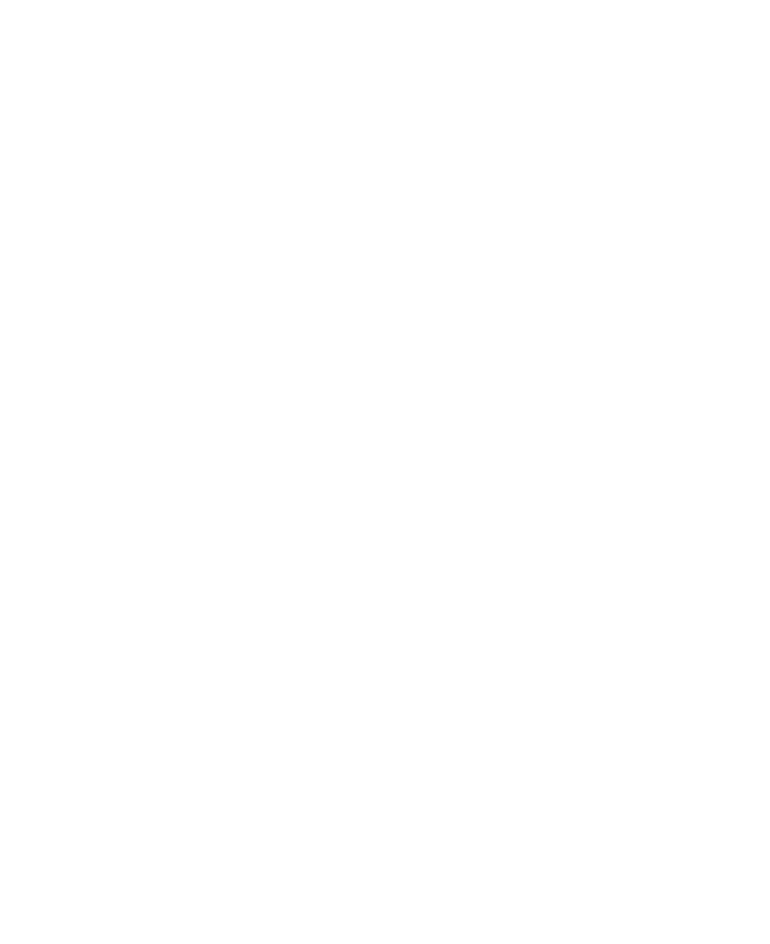
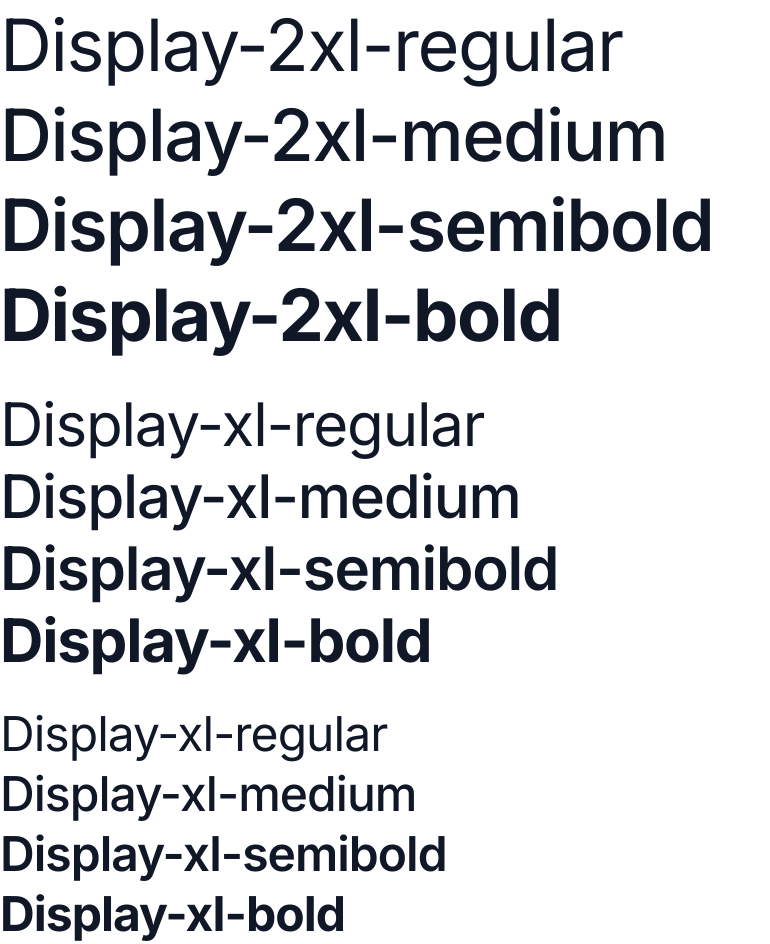
Before and after one commit to emilsultanov/112-med, a Next.js app: page / in a window 1280 px wide. Shown: the whole page, without its empty margins (0-770 px from the left). Before the commit the page ends 800 px from the top, so only its background shows below. Built offline with nearby package versions, Linux system fonts and the light colour scheme.

Commit message:
Create Display and Text components

```diff
--- a/package.json
+++ b/package.json
@@ -13,12 +13,15 @@
     "@types/react": "18.2.20",
     "@types/react-dom": "18.2.7",
     "autoprefixer": "10.4.14",
+    "class-variance-authority": "^0.7.0",
+    "clsx": "^2.0.0",
     "eslint": "8.46.0",
     "eslint-config-next": "13.4.13",
     "next": "13.4.13",
     "postcss": "8.4.27",
     "react": "18.2.0",
     "react-dom": "18.2.0",
+    "tailwind-merge": "^1.14.0",
     "tailwindcss": "3.3.3",
     "typescript": "5.1.6"
   }
--- a/src/app/globals.css
+++ b/src/app/globals.css
@@ -1,3 +1,7 @@
 @tailwind base;
 @tailwind components;
 @tailwind utilities;
+
+html, body{
+    @apply w-full h-full
+}
--- a/src/app/page.tsx
+++ b/src/app/page.tsx
@@ -1,10 +1,27 @@
-import Image from 'next/image'
-import {Button} from "@/components/Button";
+
+import {Display} from "@/components/Display";
 
 export default function Home() {
   return (
-    <div>
-      <Button></Button>
+    <div className={'h-full'}>
+      <div className={'mb-7'}>
+        <Display tag={'h1'} size={'2xl'} variant={'regular'}>Display-2xl-regular</Display>
+        <Display tag={'h1'} size={'2xl'} variant={'medium'}>Display-2xl-medium</Display>
+        <Display tag={'h1'} size={'2xl'} variant={'semibold'}>Display-2xl-semibold</Display>
+        <Display tag={'h1'} size={'2xl'} variant={'bold'}>Display-2xl-bold</Display>
+      </div>
+      <div className={'mb-7'}>
+        <Display tag={'h1'} size={'xl'} variant={'regular'}>Display-xl-regular</Display>
+        <Display tag={'h1'} size={'xl'} variant={'medium'}>Display-xl-medium</Display>
+        <Display tag={'h1'} size={'xl'} variant={'semibold'}>Display-xl-semibold</Display>
+        <Display tag={'h1'} size={'xl'} variant={'bold'}>Display-xl-bold</Display>
+      </div>
+      <div className={'mb-7'}>
+        <Display tag={'h1'} size={'lg'} variant={'regular'}>Display-xl-regular</Display>
+        <Display tag={'h1'} size={'lg'} variant={'medium'}>Display-xl-medium</Display>
+        <Display tag={'h1'} size={'lg'} variant={'semibold'}>Display-xl-semibold</Display>
+        <Display tag={'h1'} size={'lg'} variant={'bold'}>Display-xl-bold</Display>
+      </div>
     </div>
   )
 }
--- a/src/components/Button/Button.tsx
+++ b/src/components/Button/Button.tsx
@@ -1,8 +1,11 @@
+import {PropsWithChildren} from "react";
 
+interface ButtonProps extends PropsWithChildren{
 
+}
 
-export function Button(){
+export function Button({children}:ButtonProps){
 	return(
-		<button></button>
+		<button className={'text-primary-600'}>{children}</button>
 	)
 }
--- /dev/null
+++ b/src/components/Display/Display.tsx
@@ -0,0 +1,50 @@
+import {HTMLAttributes, PropsWithChildren} from "react";
+import {cva} from "class-variance-authority";
+import {cn} from "@/lib/utils";
+
+
+export type DisplayTags = "h1" | "h2" | "h3" | "h4" | "h5" | "h6";
+
+export type DisplaySizes = 'xs' | 'sm' | 'md' | 'lg' | 'xl' | '2xl';
+
+export type DisplayVariants = 'regular' | 'medium' | 'semibold' | 'bold';
+
+type DisplayProps = PropsWithChildren<HTMLAttributes<HTMLHeadingElement>> & {
+	tag?: DisplayTags;
+	size: DisplaySizes;
+	variant: DisplayVariants
+}
+
+const displayStyles = cva(
+	'not-italic text-gray-900',
+	{
+		variants:{
+			size:{
+				xs: 'text-2xl leading-8',
+				sm: 'text-3xl leading-9',
+				md: 'text-4xl leading-44 -tracking-[0.72px]',
+				lg: 'text-5xl leading-60 -tracking-[0.96px]',
+				xl: 'text-6xl leading-72 -tracking-[1.2px]',
+				'2xl': 'text-7xl leading-90 -tracking-[1.44px]'
+			},
+			variant: {
+				regular: 'font-normal',
+				medium: 'font-medium',
+				semibold: 'font-semibold',
+				bold: 'font-bold'
+			}
+		},
+		defaultVariants: {
+			size: 'md',
+			variant: 'regular'
+		}
+	}
+);
+
+export function Display(props: DisplayProps) {
+	const {tag, size, variant, children, className} = props;
+	const Tag = tag ?? 'h6';
+	return(
+		<Tag className={cn(displayStyles({size, variant, className}))}>{children}</Tag>
+	)
+}
--- /dev/null
+++ b/src/components/Display/index.ts
@@ -0,0 +1 @@
+export {Display} from './Display'
--- /dev/null
+++ b/src/components/Text/Text.tsx
@@ -0,0 +1,47 @@
+import {HTMLAttributes, PropsWithChildren} from "react";
+import {cva} from "class-variance-authority";
+
+
+export type TextSizes = 'xs' | 'sm' | 'md' | 'lg' | 'xl';
+
+export type TextVariants = 'regular' | 'medium' | 'semibold' | 'bold';
+
+type TextProps = PropsWithChildren<HTMLAttributes<HTMLParagraphElement>> & {
+	size: TextSizes;
+	variant: TextVariants;
+}
+
+
+const textStyles = cva(
+	'',
+	{
+		variants:{
+			size:{
+				xs: '',
+				sm: '',
+				md: '',
+				lg: '',
+				xl: '',
+				'2xl': ''
+			},
+			variant: {
+				regular: '',
+				medium: '',
+				semibold: '',
+				bold: ''
+			}
+		},
+		defaultVariants: {
+			size: 'xl',
+			variant: 'regular'
+		}
+	}
+);
+
+
+export function Text(props: TextProps){
+	const {size, variant, children} = props;
+	return(
+		<p>{children}</p>
+	)
+}
--- /dev/null
+++ b/src/components/Text/index.ts
@@ -0,0 +1 @@
+export {Text} from './Text'
--- /dev/null
+++ b/src/lib/utils.ts
@@ -0,0 +1,7 @@
+import clsx, {ClassValue} from "clsx";
+import {twMerge} from "tailwind-merge";
+
+
+export function cn(...inputs: ClassValue[]){
+	return twMerge(clsx(inputs))
+}
--- a/tailwind.config.ts
+++ b/tailwind.config.ts
@@ -7,7 +7,14 @@
     './src/app/**/*.{js,ts,jsx,tsx,mdx}',
   ],
   theme: {
-    extend: {},
+    extend: {
+      lineHeight:{
+        '44': '44px',
+        '60': '60px',
+        '72': '72px',
+        '90': '90px'
+      }
+    },
     colors:{
       gray:{
         25:'#FCFCFD',
```
Also changed, not shown: 1 other file (tests, documents, lock files or other folders).
